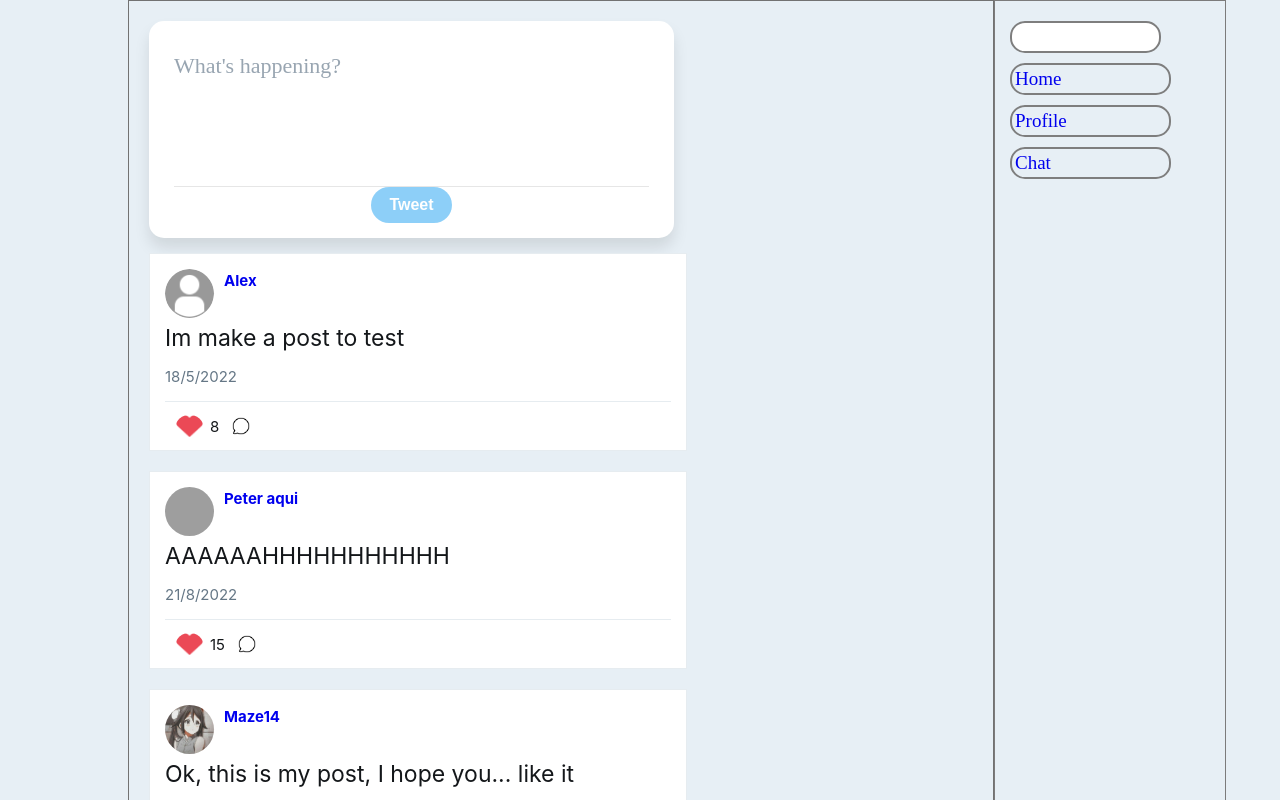
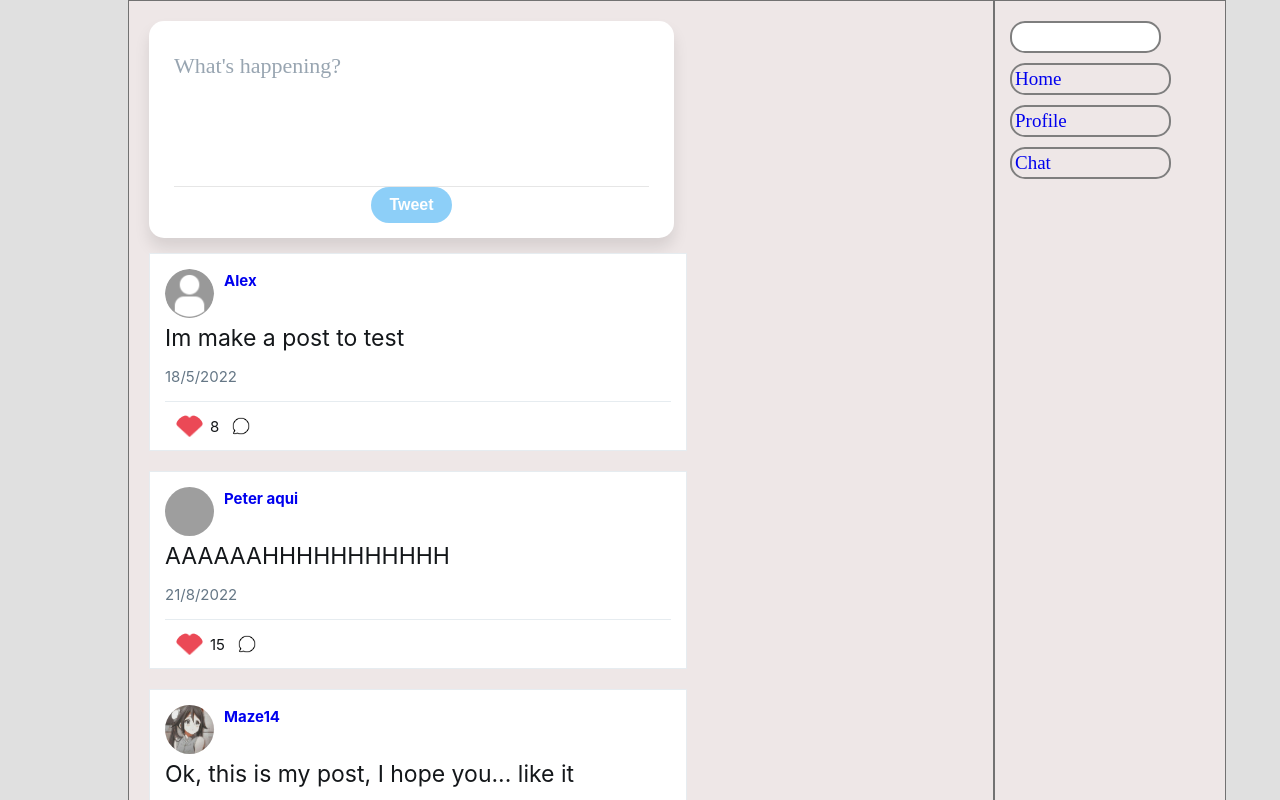
Before and after one commit to JozPedro23zx/Social_Link_Client, a React (Create React App) app: page / in a window 1280 px wide. Shown: the top 800 px of the page. Built offline with nearby package versions, Linux system fonts and the light colour scheme; grey boxes are pictures that could not be loaded.

Commit message:
Color Changes

```diff
--- a/src/customStyles/App.css
+++ b/src/customStyles/App.css
@@ -8,7 +8,7 @@ ul{
 }
 
 body{
-    background-color: rgb(231, 239, 245);
+    background-color: rgb(224, 224, 224);
 }
 
 a{
@@ -22,12 +22,15 @@ a{
 
 .navbar{
     width: 20%;
-    border: 1px solid rgb(124, 123, 123);
 }
 
 .content{
     width: 75%;
+}
+
+.navbar, .content{
     border: 1px solid rgb(114, 114, 114);
+    background-color: rgb(238, 231, 231);
 }
 
 .home{
--- a/src/customStyles/Navbar.css
+++ b/src/customStyles/Navbar.css
@@ -13,3 +13,7 @@
     font-size: 19px;
 
 }
+
+.navbar .options .link :hover{
+    background-color: rgb(65, 65, 65);
+}
```
